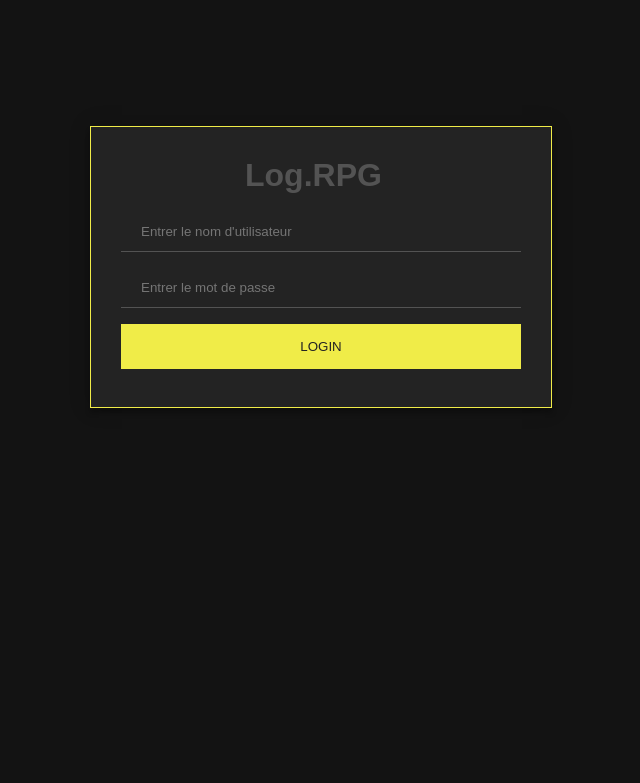
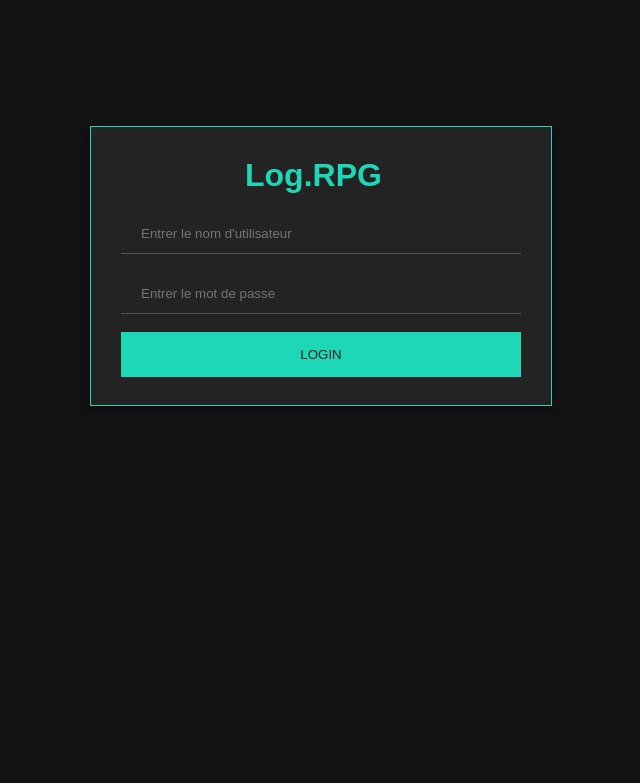
Before and after one commit to Laverone/log.rpg, a PHP site: page /login.html in a window 1280 px wide. Shown: the top 783 px of the page, without its empty margins (350-990 px from the left). Run offline with PHP 8.4, Linux system fonts and the light colour scheme.

Commit message:
color change
#f0ec48 to #1ed7b7

```diff
--- a/styleLogin.css
+++ b/styleLogin.css
@@ -2,8 +2,9 @@ body{
     background: #131313;
     font-family: sans-serif;
     font-weight: bold;
-    color: #535353
+    color: #1ed7b7
 }
+
 #container{
     width:400px;
     margin:0 auto;
@@ -13,7 +14,8 @@ body{
 form {
     width:100%;
     padding: 30px;
-    border: 1px solid #f0ec48;
+    padding-bottom: 20px;
+    border: 1px solid #1ed7b7;
     background: #232323;
     box-shadow: 0 0 20px 0 rgba(0, 0, 0, 0.2), 0 5px 5px 0 rgba(0, 0, 0, 0.24);
 }
@@ -28,7 +30,7 @@ input[type=text], input[type=password] {
     background-color: #232323;
     width: 100%;
     padding: 12px 20px;
-    margin: 8px 0;
+    margin: 10px 0;
     display: inline-block;
     border: none;
     border-bottom: 1px solid #535353;
@@ -37,35 +39,36 @@ input[type=text], input[type=password] {
 input[type=text]:hover, input[type=password]:hover {
     width: 100%;
     padding: 12px 20px;
-    margin: 8px 0;
+    margin: 10px 0;
     display: inline-block;
     border: none;
-    border-bottom: 1px solid #f0ec48;
+    border-bottom: 1px solid #1ed7b7;
     box-sizing: border-box;
 }
 input[type=text]:focus, input[type=password]:focus {
     width: 100%;
     padding: 12px 20px;
-    margin: 8px 0;
+    margin: 10px 0;
     display: inline-block;
     border: none;
-    border-bottom: 1px solid #f0ec48;
+    border-bottom: 1px solid #1ed7b7;
     box-sizing: border-box;
 }
 
 /* Set a style for all buttons */
 input[type=submit] {
-    background-color: #f0ec48;
+    background-color: #1ed7b7;
     color: #232323;
     padding: 14px 20px;
     margin: 8px 0;
-    border: 1px solid #f0ec48;
+    margin-bottom: 0px 0;
+    border: 1px solid #1ed7b7;
     cursor: pointer;
     width: 100%;
 }
 input[type=submit]:hover {
     background-color:#232323;
-    color: #f0ec48;
+    color: #1ed7b7;
     font-weight: bold;
-    border: 1px solid #f0ec48;
+    border: 1px solid #1ed7b7;
 }
```
